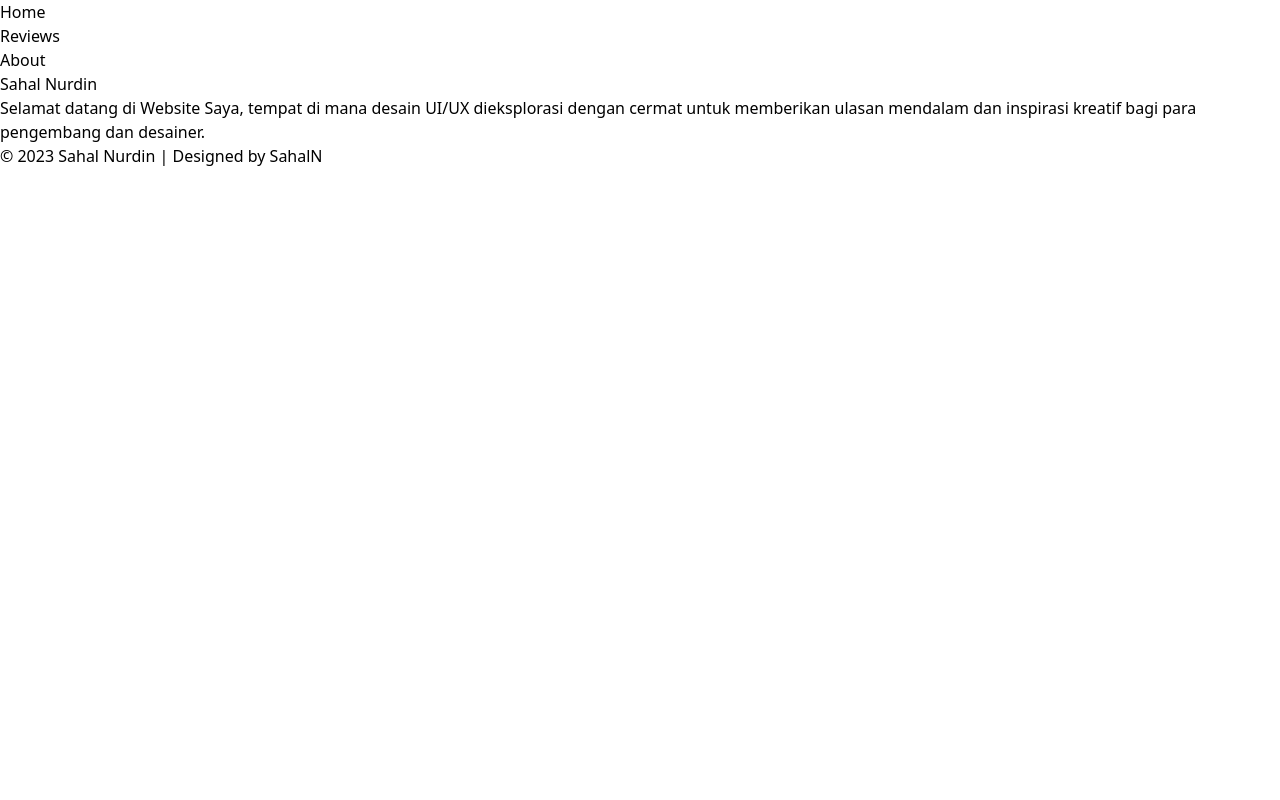
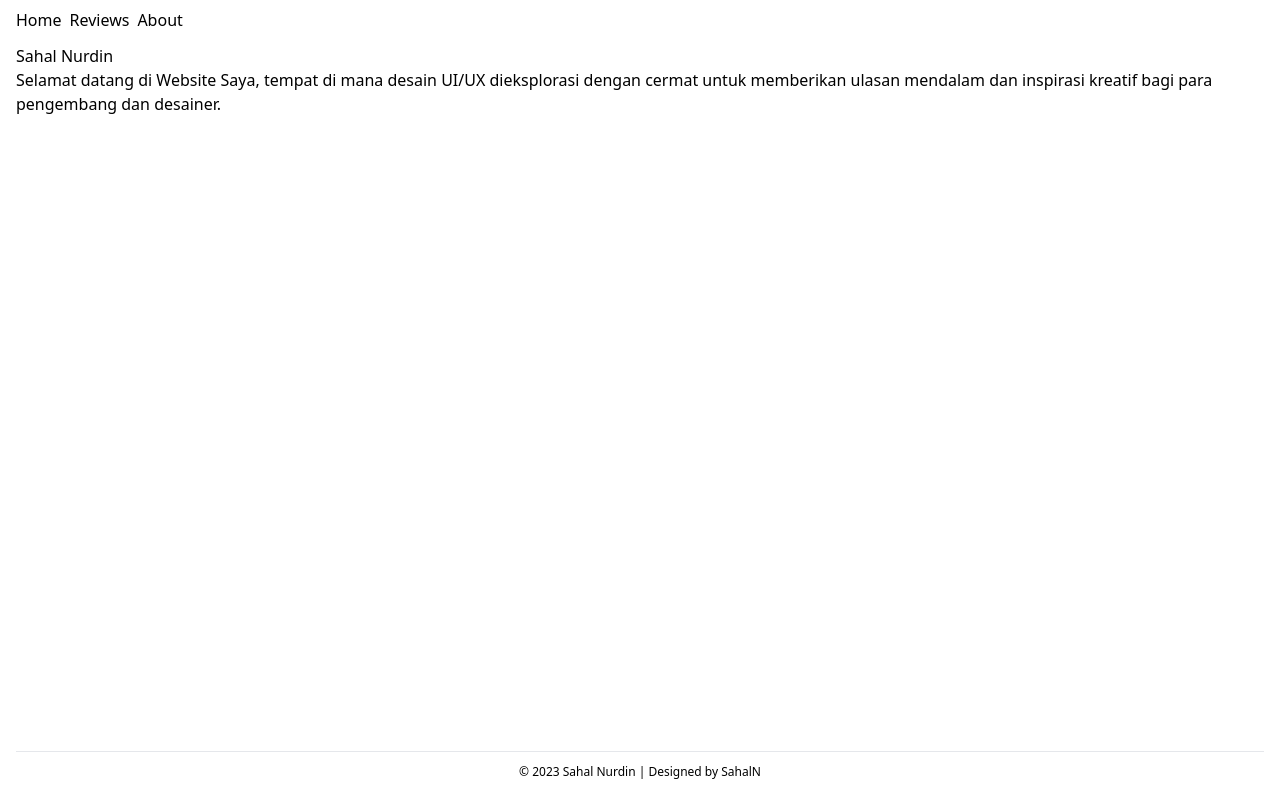
Before and after one commit to SahalN/sahalnuiux-reviews, a Next.js app: page / in a window 1280 px wide. Built offline with nearby package versions, Linux system fonts and the light colour scheme.

Commit message:
Add Layout Styling

```diff
--- a/app/layout.jsx
+++ b/app/layout.jsx
@@ -6,10 +6,10 @@ import "./globals.css";
 export default function RootLayout({ children }) {
   return (
     <html lang='en'>
-      <body>
+      <body className='flex flex-col min-h-screen px-4 py-2'>
         <header>
           <nav>
-            <ul>
+            <ul className='flex gap-2'>
               <li>
                 <Link href='/'>Home</Link>
               </li>
@@ -24,8 +24,8 @@ export default function RootLayout({ children }) {
             </ul>
           </nav>
         </header>
-        <main>{children}</main>
-        <footer>
+        <main className='py-3 grow'>{children}</main>
+        <footer className='py-3 text-xs text-center border-t'>
           &copy; 2023 Sahal Nurdin | Designed by{" "}
           <a href='https://dribbble.com/SahalN' target='_blank'>
             SahalN
--- a/tailwind.config.js
+++ b/tailwind.config.js
@@ -4,7 +4,7 @@
  */
 
 module.exports = {
-  content: ["./app/**/*/{jsx,tsx}", "./components/**/*.{jsx,tsx}"],
+  content: ["./app/**/*.{jsx,tsx}", "./components/**/*.{jsx,tsx}"],
   theme: {
     extend: {},
   },
```
